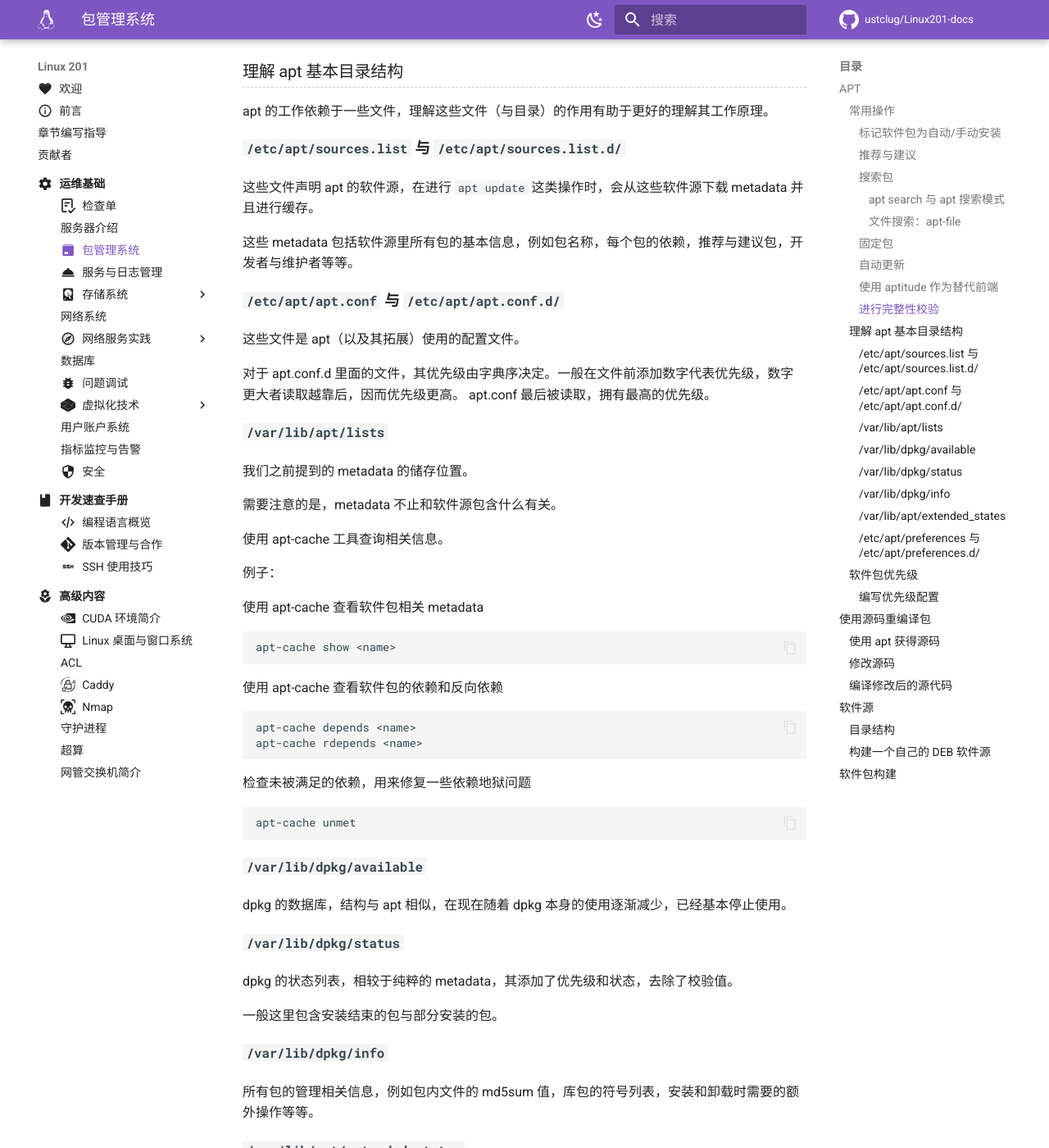
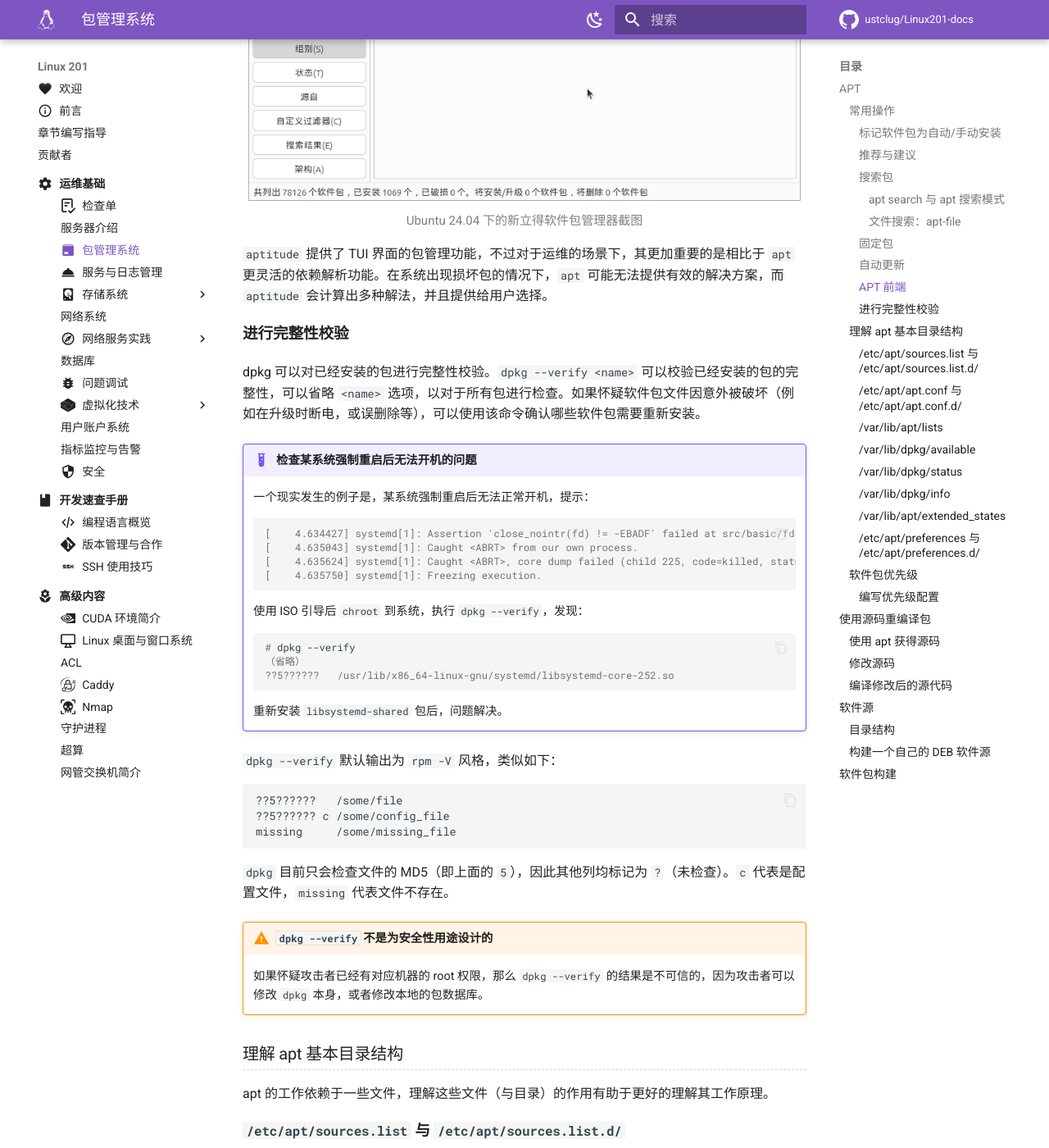
Before and after one commit to ustclug/Linux201-docs, an MkDocs documentation site: the page built from docs/ops/package.md, in a window 1280 px wide and 1400 px high, scrolled down 6966 px. Shown: the whole window at 82% size. Built offline with MkDocs 1.6.1 and Material for MkDocs 9.7.7, drawn with Linux system fonts in a browser that asks for light colours; comment, search, counter and statistics services are not loaded; some of the changed text lies outside the part shown.

Commit message:
ops/package: Refactor [3/?]

````diff
--- a/docs/ops/package.md
+++ b/docs/ops/package.md
@@ -20,7 +20,7 @@
 
 Debian 有多个与软件包管理相关的工具。
 
-其中的底层工具为 dpkg。dpkg 不负责管理软件依赖关系，只管理具体某一个包的安装、卸载等操作。因此**除非需要排查疑难问题，否则不应该直接使用 dpkg**。
+其中的底层工具为 dpkg。dpkg 不负责管理软件依赖关系，只管理具体某一个包的安装、卸载等操作。因此**除非需要排查疑难问题，否则不应该直接使用 dpkg 修改系统状态**。
 
 !!! warning "避免在安装 deb 文件时使用 dpkg"
 
@@ -263,38 +263,55 @@
 
 此外，systemd 服务 `unattended-upgrades.service` 会确保系统在关机或重启前正确进行软件包升级的收尾工作。因此也需要确认该服务已启动并会开机自启。
 
-#### 使用 aptitude 作为替代前端
+#### APT 前端 {#apt-frontend}
 
-aptitude 是 dpkg 的一个 tui 前端，拥有更加简洁的操作以及更加完善的依赖解析机制。
+APT 面向用户使用的前端除了 `apt` 以外，还有 `apt-get`、`aptitude` 和 `synaptic` 等。其中 `apt-get` 是早期的 Debian 的包管理工具，基础功能与 `apt` 类似（如 `apt-get update`、`apt-get install` 等），但是用户体验不如 `apt` 友好，由于其交互界面不再变化，因此仅适用于需要使用脚本交互的场景；`synaptic` 是图形界面的包管理工具（中文名为「新立得软件包管理器」）。
 
-在终端里直接运行 `aptitude` 命令即可
+![Synaptic](../images/synaptic.png)
 
-可以使用 `?` 键查看说明，使用 `q` 退出
+Ubuntu 24.04 下的新立得软件包管理器截图
+{: .caption }
 
-#### 进行完整性校验
+`aptitude` 提供了 TUI 界面的包管理功能，不过对于运维的场景下，其更加重要的是相比于 `apt` 更灵活的依赖解析功能。在系统出现损坏包的情况下，`apt` 可能无法提供有效的解决方案，而 `aptitude` 会计算出多种解法，并且提供给用户选择。
 
-dpkg 可以对已经安装的包进行完整性校验。
+#### 进行完整性校验 {#verify}
 
-通过
+dpkg 可以对已经安装的包进行完整性校验。`dpkg --verify <name>` 可以校验已经安装的包的完整性，可以省略 `<name>` 选项，以对于所有包进行检查。如果怀疑软件包文件因意外被破坏（例如在升级时断电，或误删除等），可以使用该命令确认哪些软件包需要重新安装。
 
-```sh
-dpkg -V <name>
+!!! example "检查某系统强制重启后无法开机的问题"
+
+    一个现实发生的例子是，某系统强制重启后无法正常开机，提示：
+
+    ```console
+    [    4.634427] systemd[1]: Assertion 'close_nointr(fd) != -EBADF' failed at src/basic/fd-util.c:77, function safe_close(). Aborting.
+    [    4.635043] systemd[1]: Caught <ABRT> from our own process.
+    [    4.635624] systemd[1]: Caught <ABRT>, core dump failed (child 225, code=killed, status=6/ABRT).
+    [    4.635750] systemd[1]: Freezing execution.
+    ```
+
+    使用 ISO 引导后 `chroot` 到系统，执行 `dpkg --verify`，发现：
+
+    ```console
+    # dpkg --verify
+    （省略）
+    ??5??????   /usr/lib/x86_64-linux-gnu/systemd/libsystemd-core-252.so
+    ```
+
+    重新安装 `libsystemd-shared` 包后，问题解决。
+
+`dpkg --verify` 默认输出为 `rpm -V` 风格，类似如下：
+
+```rpm
+??5??????   /some/file
+??5?????? c /some/config_file
+missing     /some/missing_file
 ```
 
-对已经安装的包的完整性进行检查
+`dpkg` 目前只会检查文件的 MD5（即上面的 `5`），因此其他列均标记为 `?`（未检查）。`c` 代表是配置文件，`missing` 代表文件不存在。
 
-可以省略 `<name>` 选项，以对于所有包进行检查。
+!!! warning "`dpkg --verify` 不是为安全性用途设计的"
 
-注意，该操作并不能可靠地用于防范病毒入侵，其主要用途是防范意外的数据丢失或修改。
-
-<!-- automatic 和 manual 安装的区别，autoremove 的功能 -->
-<!-- "Recommends", "Suggests" 等是什么；在需要精简的场合使用 --no-install-recommends 避免安装不必要的软件包 -->
-<!-- 查找某个文件可以由什么包提供，查找某个包提供了什么文件 -->
-<!-- APT pattern（例如查找系统中状态为 local 的软件包） -->
-<!-- 如何固定一个软件包的版本（避免被升级） -->
-<!-- 配置自动升级 (unattended-upgrade) -->
-<!-- aptitude 简介 -->
-<!-- 检查已安装软件包完整性 -->
+    如果怀疑攻击者已经有对应机器的 root 权限，那么 `dpkg --verify` 的结果是不可信的，因为攻击者可以修改 `dpkg` 本身，或者修改本地的包数据库。
 
 ### 理解 apt 基本目录结构
 
````
Also changed, not shown: docs/images/synaptic.png (added).
